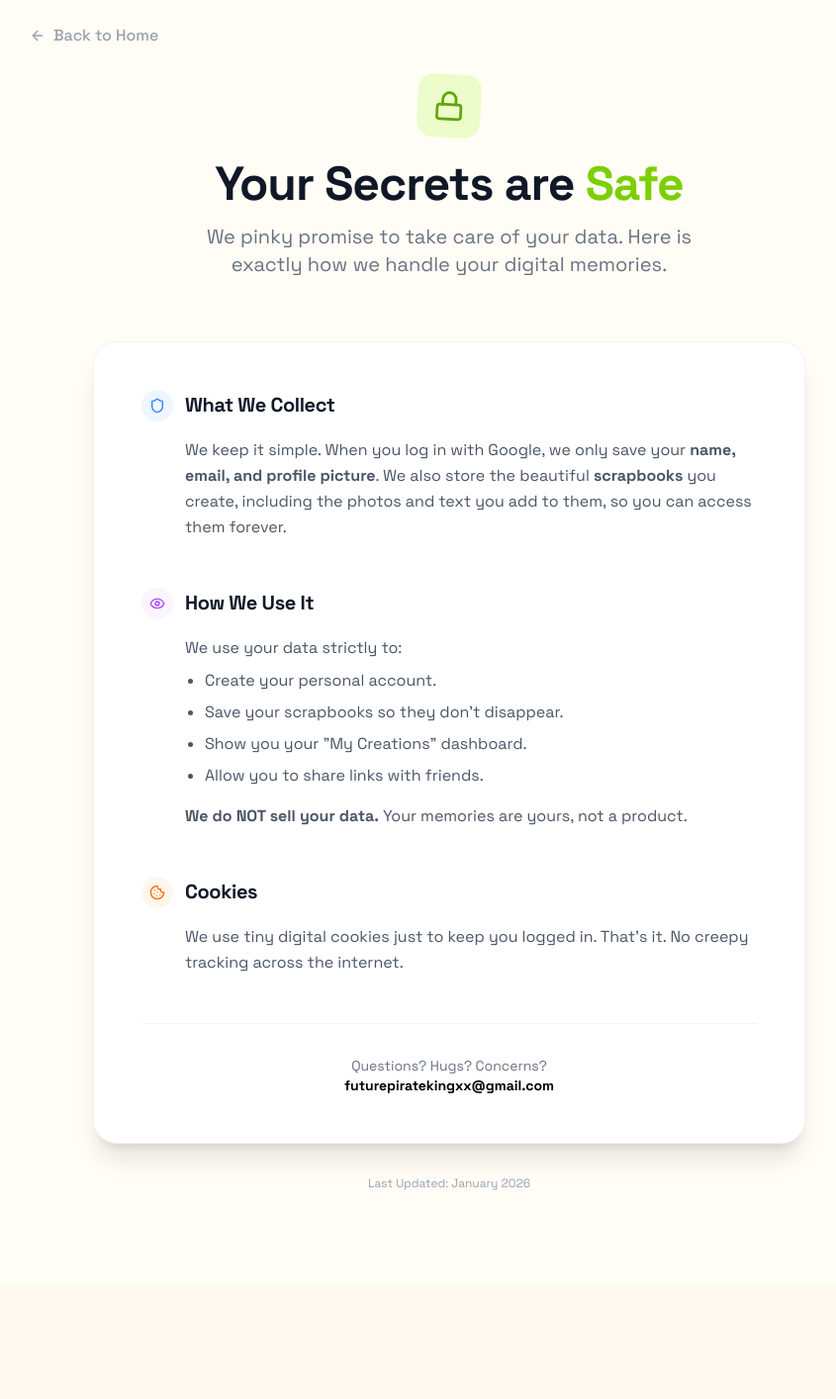
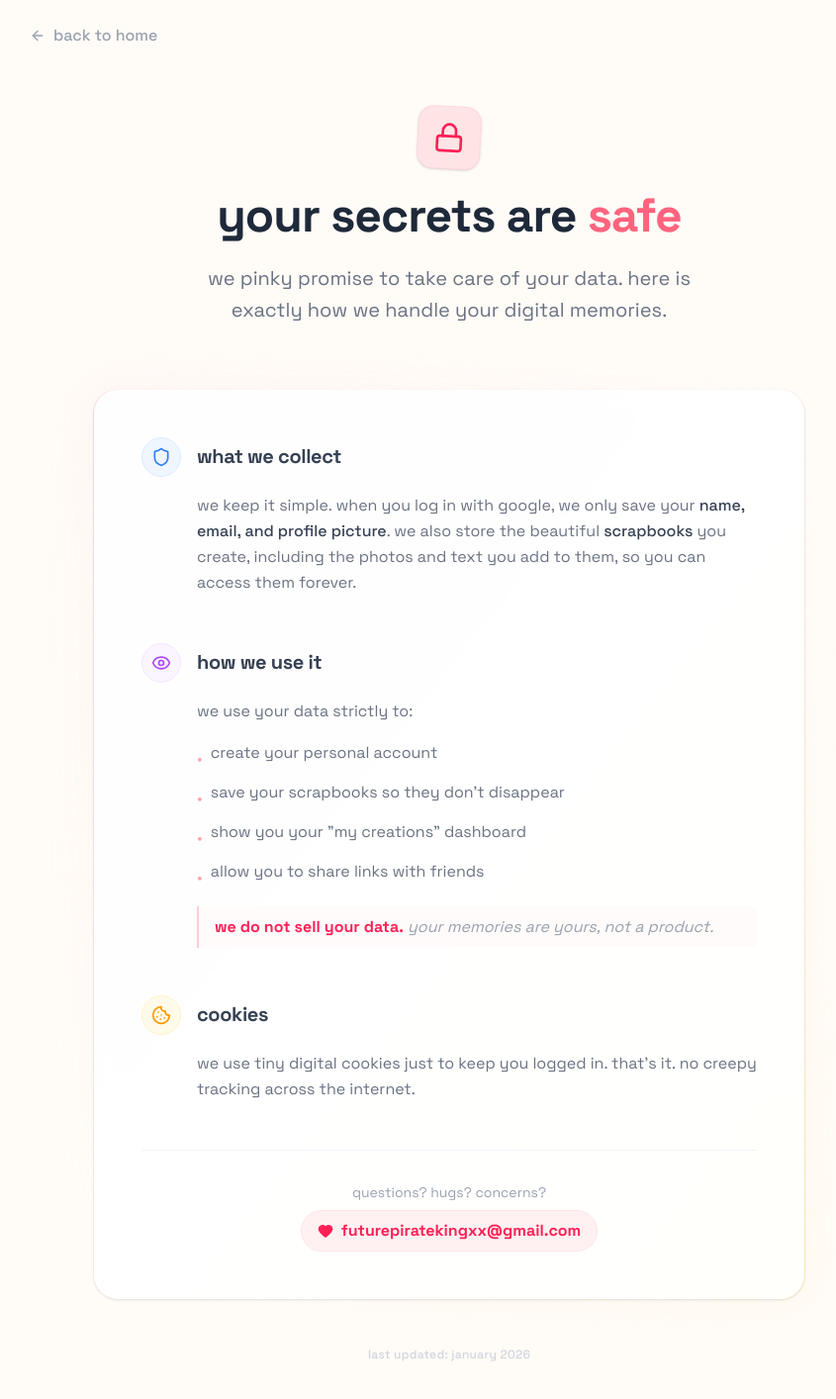
Before and after one commit to Bot-code-2003/Scrapebook, a Next.js app: page /privacy in a window 1280 px wide. Shown: the top 1414 px of the page at 99% size, without its empty margins (186-1031 px from the left). Before the commit the page ends 1300 px from the top, so only its background shows below. Built offline with nearby package versions, Linux system fonts and the light colour scheme; no server answers.

Commit message:
terms an d privacy theme update

```diff
--- a/app/privacy/page.jsx
+++ b/app/privacy/page.jsx
@@ -1,99 +1,119 @@
 'use client';
 import React from 'react';
 import Link from 'next/link';
-import { ArrowLeft, Lock, Shield, Eye, Cookie } from 'lucide-react';
+import { ArrowLeft, Lock, Shield, Eye, Cookie, Heart } from 'lucide-react';
 
 export default function PrivacyPage() {
   return (
-    <div className="min-h-screen bg-[#FFFDF5] text-gray-900 font-sans selection:bg-lime-200">
+    <div className="min-h-screen bg-[#FFFBF7] text-gray-800 font-sans selection:bg-rose-100">
       {/* Navigation */}
-      <nav className="px-6 py-6 max-w-4xl mx-auto">
-        <Link href="/" className="inline-flex items-center gap-2 text-gray-400 hover:text-black transition-colors font-medium">
-          <ArrowLeft className="w-4 h-4" />
-          <span>Back to Home</span>
+      <nav className="px-6 py-6 max-w-4xl mx-auto mb-8">
+        <Link href="/" className="inline-flex items-center gap-2 text-gray-400 hover:text-rose-400 transition-colors font-medium group">
+          <ArrowLeft className="w-4 h-4 group-hover:-translate-x-1 transition-transform" />
+          <span>back to home</span>
         </Link>
       </nav>
 
       <main className="max-w-3xl mx-auto px-6 pb-24">
         {/* Header */}
         <div className="text-center mb-16">
-          <div className="w-16 h-16 bg-lime-100 text-lime-600 rounded-2xl flex items-center justify-center mx-auto mb-6 rotate-3">
+          <div className="w-16 h-16 bg-rose-100 text-rose-500 rounded-2xl flex items-center justify-center mx-auto mb-6 rotate-3 shadow-sm border border-rose-200/50">
             <Lock className="w-8 h-8" />
           </div>
-          <h1 className="text-4xl md:text-5xl font-black tracking-tight mb-4">
-            Your Secrets are <span className="text-lime-500">Safe</span>
+          <h1 className="text-4xl md:text-5xl font-bold text-gray-800 tracking-tight mb-6">
+            your secrets are <span className="text-rose-400">safe</span>
           </h1>
-          <p className="text-xl text-gray-500 max-w-lg mx-auto">
-            We pinky promise to take care of your data. Here is exactly how we handle your digital memories.
+          <p className="text-xl text-gray-500 max-w-lg mx-auto leading-relaxed">
+            we pinky promise to take care of your data. here is exactly how we handle your digital memories.
           </p>
         </div>
 
-        {/* Content Card */}
-        <div className="bg-white rounded-3xl p-8 md:p-12 shadow-xl border border-gray-100 space-y-12">
+        {/* Content Card with Glow Effect */}
+        <div className="relative">
+            {/* Soft ambient glow */}
+            <div className="absolute inset-0 bg-gradient-to-br from-rose-100/40 via-transparent to-amber-100/40 rounded-3xl blur-xl opacity-80 pointer-events-none" />
+
+            {/* Gradient Border Card */}
+            <div className="relative">
+                <div className="absolute inset-0 bg-gradient-to-br from-rose-200 via-pink-100 to-amber-200 rounded-3xl opacity-50" />
+                <div className="relative bg-white/95 backdrop-blur-sm rounded-3xl p-8 md:p-12 m-[1px] shadow-sm space-y-12">
 
                   {/* Section 1 */}
                   <section>
-            <div className="flex items-center gap-3 mb-4">
-              <div className="w-8 h-8 rounded-full bg-blue-50 text-blue-500 flex items-center justify-center">
-                <Shield className="w-4 h-4" />
+                    <div className="flex items-center gap-4 mb-4">
+                      <div className="w-10 h-10 rounded-full bg-blue-50 text-blue-500 flex items-center justify-center border border-blue-100">
+                        <Shield className="w-5 h-5" />
                       </div>
-              <h2 className="text-xl font-bold">What We Collect</h2>
+                      <h2 className="text-xl font-bold text-gray-700">what we collect</h2>
                     </div>
-            <p className="text-gray-600 leading-relaxed pl-11">
-              We keep it simple. When you log in with Google, we only save your <strong>name, email, and profile picture</strong>.
-              We also store the beautiful <strong>scrapbooks</strong> you create, including the photos and text you add to them, so you can access them forever.
+                    <p className="text-gray-500 leading-relaxed pl-14">
+                      we keep it simple. when you log in with google, we only save your <span className="text-gray-700 font-medium">name, email, and profile picture</span>.
+                      we also store the beautiful <span className="text-gray-700 font-medium">scrapbooks</span> you create, including the photos and text you add to them, so you can access them forever.
                     </p>
                   </section>
 
                   {/* Section 2 */}
                   <section>
-            <div className="flex items-center gap-3 mb-4">
-              <div className="w-8 h-8 rounded-full bg-purple-50 text-purple-500 flex items-center justify-center">
-                <Eye className="w-4 h-4" />
+                    <div className="flex items-center gap-4 mb-4">
+                      <div className="w-10 h-10 rounded-full bg-purple-50 text-purple-500 flex items-center justify-center border border-purple-100">
+                        <Eye className="w-5 h-5" />
                       </div>
-              <h2 className="text-xl font-bold">How We Use It</h2>
+                      <h2 className="text-xl font-bold text-gray-700">how we use it</h2>
                     </div>
-            <p className="text-gray-600 leading-relaxed pl-11">
-              We use your data strictly to:
+                    <div className="pl-14 space-y-4 text-gray-500 leading-relaxed">
+                        <p>we use your data strictly to:</p>
+                        <ul className="space-y-2">
+                            {[
+                                'create your personal account',
+                                'save your scrapbooks so they don\'t disappear',
+                                'show you your "my creations" dashboard',
+                                'allow you to share links with friends'
+                            ].map((item, i) => (
+                                <li key={i} className="flex items-start gap-2">
+                                    <span className="text-rose-300 mt-1.5">•</span>
+                                    <span>{item}</span>
+                                </li>
+                            ))}
+                        </ul>
+                         <p className="border-l-2 border-rose-200 pl-4 italic text-gray-400 bg-rose-50/30 py-2 pr-2 rounded-r-lg">
+                            <strong className="text-rose-500 not-italic">we do not sell your data.</strong> your memories are yours, not a product.
                         </p>
-            <ul className="list-disc pl-16 mt-2 space-y-2 text-gray-600">
-                <li>Create your personal account.</li>
-                <li>Save your scrapbooks so they don't disappear.</li>
-                <li>Show you your "My Creations" dashboard.</li>
-                <li>Allow you to share links with friends.</li>
-            </ul>
-             <p className="text-gray-600 leading-relaxed pl-11 mt-4">
-                <strong>We do NOT sell your data.</strong> Your memories are yours, not a product.
-            </p>
+                    </div>
                   </section>
 
                   {/* Section 3 */}
                   <section>
-            <div className="flex items-center gap-3 mb-4">
-              <div className="w-8 h-8 rounded-full bg-orange-50 text-orange-500 flex items-center justify-center">
-                <Cookie className="w-4 h-4" />
+                    <div className="flex items-center gap-4 mb-4">
+                      <div className="w-10 h-10 rounded-full bg-amber-50 text-amber-500 flex items-center justify-center border border-amber-100">
+                        <Cookie className="w-5 h-5" />
                       </div>
-              <h2 className="text-xl font-bold">Cookies</h2>
+                      <h2 className="text-xl font-bold text-gray-700">cookies</h2>
                     </div>
-            <p className="text-gray-600 leading-relaxed pl-11">
-             We use tiny digital cookies just to keep you logged in. That's it. No creepy tracking across the internet.
+                    <p className="text-gray-500 leading-relaxed pl-14">
+                     we use tiny digital cookies just to keep you logged in. that's it. no creepy tracking across the internet.
                     </p>
                   </section>
 
                   {/* Contact */}
                   <div className="mt-12 pt-8 border-t border-gray-100 text-center">
-             <p className="text-gray-500 text-sm">
-                Questions? Hugs? Concerns? <br />
-                <a href="mailto:futurepiratekingxx@gmail.com" className="text-black font-bold hover:underline decoration-lime-400 decoration-2">
+                     <p className="text-gray-400 text-sm mb-2">
+                        questions? hugs? concerns?
+                     </p>
+                     <a
+                        href="mailto:futurepiratekingxx@gmail.com"
+                        className="inline-flex items-center gap-2 text-rose-500 font-bold hover:text-rose-600 transition-colors bg-rose-50 px-4 py-2 rounded-full border border-rose-100 hover:border-rose-200"
+                    >
+                        <Heart className="w-4 h-4 fill-current" />
                         futurepiratekingxx@gmail.com
                      </a>
-             </p>
                   </div>
 
                 </div>
+            </div>
+        </div>
 
-        <p className="text-center text-gray-400 text-xs mt-8">
-            Last Updated: January 2026
+        <p className="text-center text-gray-300 text-xs mt-12 font-medium tracking-wide lowercase">
+            last updated: january 2026
         </p>
       </main>
     </div>
--- a/app/terms/page.jsx
+++ b/app/terms/page.jsx
@@ -5,98 +5,110 @@ import { ArrowLeft, Scale, AlertCircle, Heart, UserCheck } from 'lucide-react';
 
 export default function TermsPage() {
   return (
-    <div className="min-h-screen bg-[#FFFDF5] text-gray-900 font-sans selection:bg-lime-200">
+    <div className="min-h-screen bg-[#FFFBF7] text-gray-800 font-sans selection:bg-rose-100">
        {/* Navigation */}
-      <nav className="px-6 py-6 max-w-4xl mx-auto">
-        <Link href="/" className="inline-flex items-center gap-2 text-gray-400 hover:text-black transition-colors font-medium">
-          <ArrowLeft className="w-4 h-4" />
-          <span>Back to Home</span>
+       <nav className="px-6 py-6 max-w-4xl mx-auto mb-8">
+        <Link href="/" className="inline-flex items-center gap-2 text-gray-400 hover:text-rose-400 transition-colors font-medium group">
+          <ArrowLeft className="w-4 h-4 group-hover:-translate-x-1 transition-transform" />
+          <span>back to home</span>
         </Link>
       </nav>
 
       <main className="max-w-3xl mx-auto px-6 pb-24">
         {/* Header */}
         <div className="text-center mb-16">
-          <div className="w-16 h-16 bg-lime-100 text-lime-600 rounded-2xl flex items-center justify-center mx-auto mb-6 -rotate-3">
+          <div className="w-16 h-16 bg-rose-100 text-rose-500 rounded-2xl flex items-center justify-center mx-auto mb-6 -rotate-3 shadow-sm border border-rose-200/50">
             <Scale className="w-8 h-8" />
           </div>
-          <h1 className="text-4xl md:text-5xl font-black tracking-tight mb-4">
-            House <span className="text-lime-500">Rules</span>
+          <h1 className="text-4xl md:text-5xl font-bold text-gray-800 tracking-tight mb-6">
+            house <span className="text-rose-400">rules</span>
           </h1>
-          <p className="text-xl text-gray-500 max-w-lg mx-auto">
-            The fine print, but made human. By using MyScrapbook, here is what you agree to.
+          <p className="text-xl text-gray-500 max-w-lg mx-auto leading-relaxed">
+            the fine print, but made human. by using myscrapbook, here is what you agree to.
           </p>
         </div>
 
-        {/* Content Card */}
-        <div className="bg-white rounded-3xl p-8 md:p-12 shadow-xl border border-gray-100 space-y-12">
+        {/* Content Card with Glow Effect */}
+        <div className="relative">
+             {/* Soft ambient glow */}
+            <div className="absolute inset-0 bg-gradient-to-br from-rose-100/40 via-transparent to-amber-100/40 rounded-3xl blur-xl opacity-80 pointer-events-none" />
+
+            {/* Gradient Border Card */}
+            <div className="relative">
+                 <div className="absolute inset-0 bg-gradient-to-br from-rose-200 via-pink-100 to-amber-200 rounded-3xl opacity-50" />
+                 <div className="relative bg-white/95 backdrop-blur-sm rounded-3xl p-8 md:p-12 m-[1px] shadow-sm space-y-12">
 
                   {/* Section 1 */}
                   <section>
-            <div className="flex items-center gap-3 mb-4">
-              <div className="w-8 h-8 rounded-full bg-pink-50 text-pink-500 flex items-center justify-center">
-                <Heart className="w-4 h-4" />
+                    <div className="flex items-center gap-4 mb-4">
+                      <div className="w-10 h-10 rounded-full bg-pink-50 text-pink-500 flex items-center justify-center border border-pink-100">
+                        <Heart className="w-5 h-5" />
                       </div>
-              <h2 className="text-xl font-bold">Be Nice & Creative</h2>
+                      <h2 className="text-xl font-bold text-gray-700">be nice & creative</h2>
                     </div>
-            <p className="text-gray-600 leading-relaxed pl-11">
-              MyScrapbook is a place for joy and memories. Please don't create or share content that is hurtful, illegal, overly inappropriate, or mean. We want to keep this corner of the internet safe and cute!
+                    <p className="text-gray-500 leading-relaxed pl-14">
+                      myscrapbook is a place for joy and memories. please don't create or share content that is hurtful, illegal, overly inappropriate, or mean. we want to keep this corner of the internet <span className="text-rose-400 font-medium">safe</span> and <span className="text-rose-400 font-medium">cute!</span>
                     </p>
                   </section>
 
                   {/* Section 2 */}
                   <section>
-            <div className="flex items-center gap-3 mb-4">
-              <div className="w-8 h-8 rounded-full bg-blue-50 text-blue-500 flex items-center justify-center">
-                <UserCheck className="w-4 h-4" />
+                    <div className="flex items-center gap-4 mb-4">
+                      <div className="w-10 h-10 rounded-full bg-blue-50 text-blue-500 flex items-center justify-center border border-blue-100">
+                        <UserCheck className="w-5 h-5" />
                       </div>
-              <h2 className="text-xl font-bold">Your Account</h2>
+                      <h2 className="text-xl font-bold text-gray-700">your account</h2>
                     </div>
-            <p className="text-gray-600 leading-relaxed pl-11">
-              You are responsible for your account. Since we use Google Login, keeping your Google account safe keeps your MyScrapbook safe too. If you think someone is using your account without permission, let us know!
+                    <p className="text-gray-500 leading-relaxed pl-14">
+                      you are responsible for your account. since we use google login, keeping your google account safe keeps your myscrapbook safe too. if you think someone is using your account without permission, let us know!
                     </p>
                   </section>
 
                   {/* Section 3 */}
                   <section>
-            <div className="flex items-center gap-3 mb-4">
-              <div className="w-8 h-8 rounded-full bg-yellow-50 text-yellow-500 flex items-center justify-center">
-                <AlertCircle className="w-4 h-4" />
+                    <div className="flex items-center gap-4 mb-4">
+                      <div className="w-10 h-10 rounded-full bg-amber-50 text-amber-500 flex items-center justify-center border border-amber-100">
+                        <AlertCircle className="w-5 h-5" />
                       </div>
-              <h2 className="text-xl font-bold">Content Ownership</h2>
+                      <h2 className="text-xl font-bold text-gray-700">content ownership</h2>
                     </div>
-            <p className="text-gray-600 leading-relaxed pl-11">
-             <strong>You own your photos and memories.</strong> By uploading them, you grant us permission to host and display them for you. We don't claim ownership over your personal creations.
+                    <p className="text-gray-500 leading-relaxed pl-14">
+                     <span className="text-gray-700 font-bold">you own your photos and memories.</span> by uploading them, you grant us permission to host and display them for you. we don't claim ownership over your personal creations.
                     </p>
                   </section>
 
                    {/* Section 4 */}
                    <section>
-            <div className="flex items-center gap-3 mb-4">
-              <div className="w-8 h-8 rounded-full bg-gray-50 text-gray-500 flex items-center justify-center">
-                <Scale className="w-4 h-4" />
+                    <div className="flex items-center gap-4 mb-4">
+                      <div className="w-10 h-10 rounded-full bg-gray-50 text-gray-500 flex items-center justify-center border border-gray-100">
+                        <Scale className="w-5 h-5" />
                       </div>
-              <h2 className="text-xl font-bold">The Legal Stuff</h2>
+                      <h2 className="text-xl font-bold text-gray-700">the legal stuff</h2>
                     </div>
-            <p className="text-gray-600 leading-relaxed pl-11">
-             We do our absolute best to keep the service running smoothly 24/7. However, MyScrapbook is provided "as is," and we can't promise that it will never have a hiccup. We aren't liable for any lost data, though we have backups to prevent that!
+                    <p className="text-gray-500 leading-relaxed pl-14">
+                     we do our absolute best to keep the service running smoothly 24/7. however, myscrapbook is provided "as is," and we can't promise that it will never have a hiccup. we aren't liable for any lost data, though we have backups to prevent that!
                     </p>
                   </section>
 
                   {/* Contact */}
                   <div className="mt-12 pt-8 border-t border-gray-100 text-center">
-             <p className="text-gray-500 text-sm">
-                Got a weird legal question? <br />
-                <a href="mailto:futurepiratekingxx@gmail.com" className="text-black font-bold hover:underline decoration-lime-400 decoration-2">
+                     <p className="text-gray-400 text-sm mb-2">
+                        got a weird legal question?
+                     </p>
+                     <a
+                        href="mailto:futurepiratekingxx@gmail.com"
+                        className="inline-flex items-center gap-2 text-rose-500 font-bold hover:text-rose-600 transition-colors bg-rose-50 px-4 py-2 rounded-full border border-rose-100 hover:border-rose-200"
+                    >
                         futurepiratekingxx@gmail.com
                     </a>
-             </p>
                   </div>
 
                 </div>
+            </div>
+        </div>
 
-        <p className="text-center text-gray-400 text-xs mt-8">
-            Last Updated: January 2026
+        <p className="text-center text-gray-300 text-xs mt-12 font-medium tracking-wide lowercase">
+            last updated: january 2026
         </p>
       </main>
     </div>
```
Lines whose indentation alone changed are shown as unchanged.
